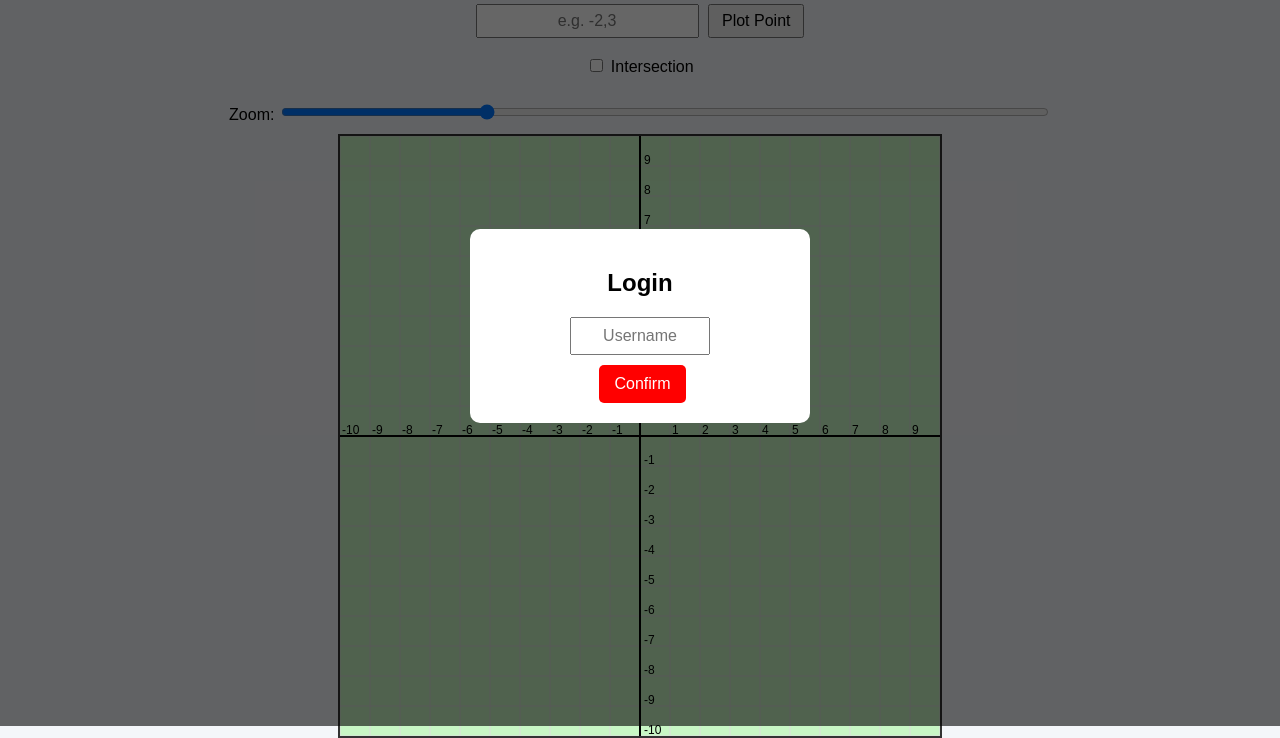
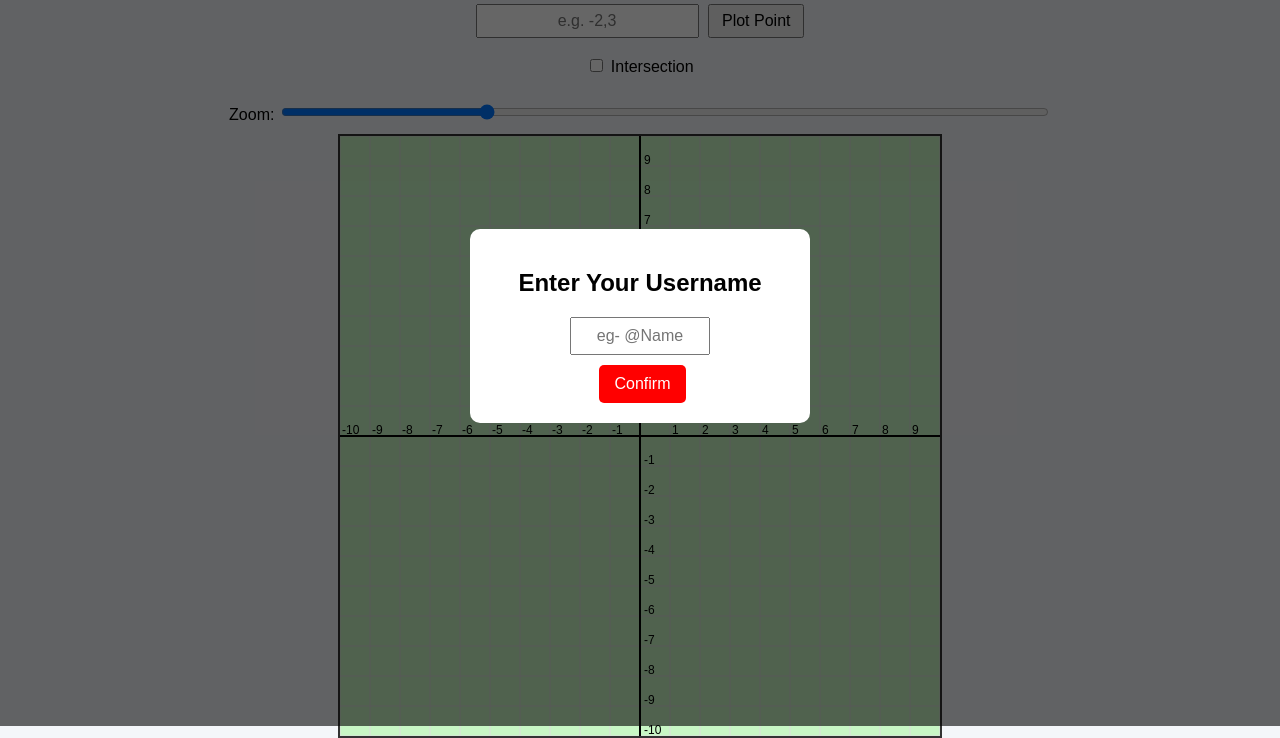
Before and after one commit to Bhavesh449/PLOTTER, a plain HTML site: page index.html in a window 1280 px wide. Shown: the part 74-812 px from the top of the page. Drawn offline with Linux system fonts and the light colour scheme.

Commit message:
Update index.html

```diff
--- a/index.html
+++ b/index.html
@@ -123,8 +123,8 @@
 
   <div id="loginPopup">
     <div id="loginBox">
-      <h2>Login</h2>
-      <input type="text" id="usernameInput" placeholder="Username">
+      <h2>Enter Your Username</h2>
+      <input type="text" id="usernameInput" placeholder="eg- @Name">
       <br>
       <button onclick="confirmLogin()">Confirm</button>
     </div>
```
